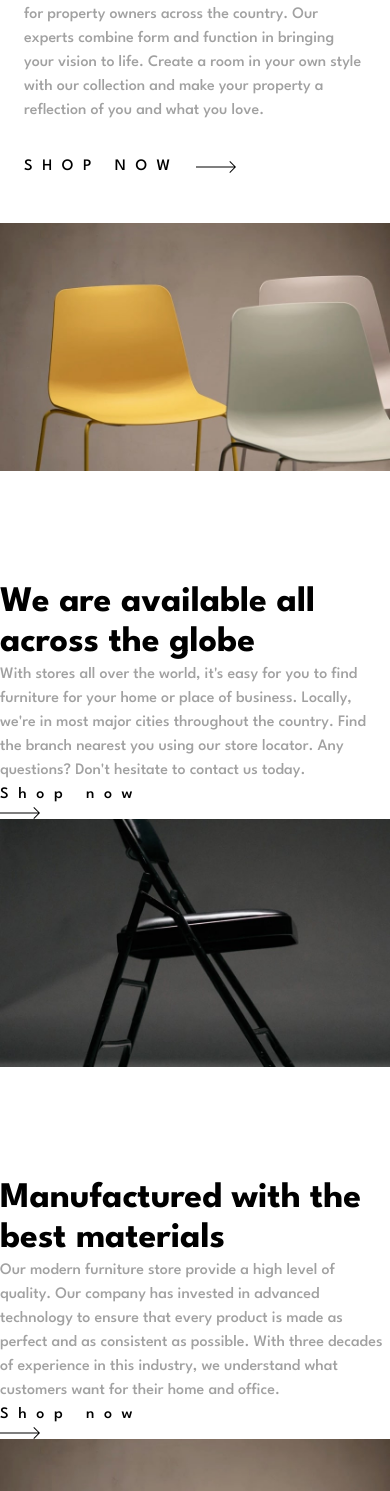
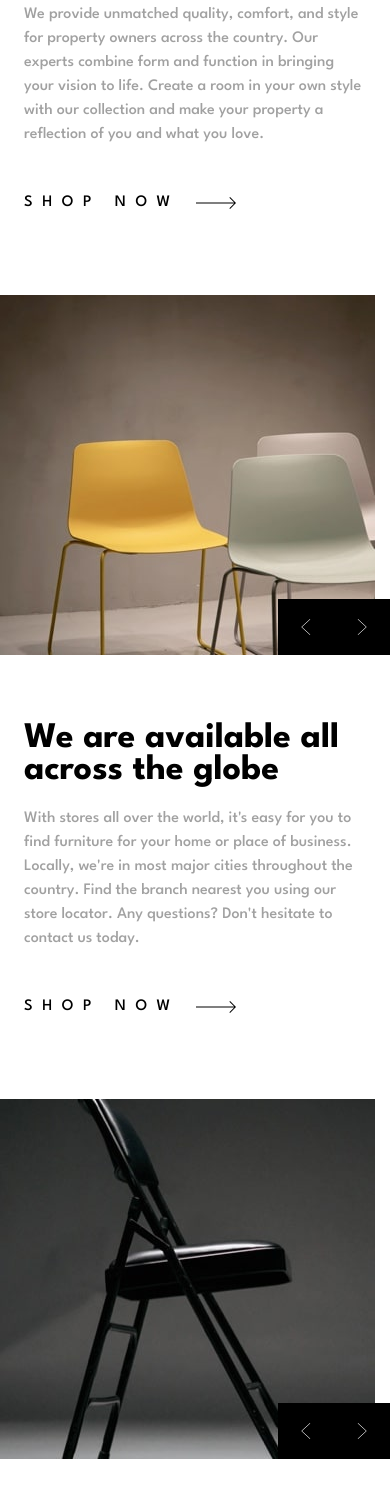
Before and after one commit to Coussecousse/room-homepage-master, a plain HTML site: page index.html in a window 390 px wide. Shown: the part 509-2000 px from the top of the page. Drawn offline with Linux system fonts and the light colour scheme.

Commit message:
mobile style: done

```diff
--- a/index.html
+++ b/index.html
@@ -36,89 +36,101 @@
   </header>
   <main>
     <div class="div-1">
-      <div class="div-1_img first">
+      <div class="div-1_img">
         <picture>
           <source media="(min-width: 1440px)" srcset="./images/desktop-image-hero-1.jpg">
-          <img src="./images/mobile-image-hero-1.jpg" alt="Chair" class="object-cover h-full">
+          <img src="./images/mobile-image-hero-1.jpg" alt="Chair" class="principal">
         </picture>
-        <div class="arrows relative bg-black w-28 h-14 left-full flex items-center">
-          <div class="flex-1"><img src="./images/icon-angle-left.svg" alt="arrow left" class="mx-auto h-4"></div>
-          <div class="flex-1"><img src="./images/icon-angle-right.svg" alt="arrow right" class="mx-auto h-4"></div>
+        <div class="arrows">
+          <div class=""><img src="./images/icon-angle-left.svg" alt="arrow left" class=""></div>
+          <div class=""><img src="./images/icon-angle-right.svg" alt="arrow right" class=""></div>
         </div>
       </div>
-      <div class="paragraph m-6">
-        <h2 class="font-bold text-4xl py-5 leading-8">
+      <div class="paragraph">
+        <h2 class="">
           Discover innovative ways to decorate
         </h2>
-        <p class="leading-6 mb-3">
+        <p class="paragraph__p">
           We provide unmatched quality, comfort, and style for property owners across the country.
           Our experts combine form and function in bringing your vision to life. Create a room in your
           own style with our collection and make your property a reflection of you and what you love.
         </p>
-        <div class="div-1_link py-5 w-screen">
-          <a href="" class="flex">
-            <p class="uppercase w-fit mr-4">Shop now</p>
-            <img src="./images/icon-arrow.svg" alt="arrow" class="h-fit my-auto">
+        <div class="link">
+          <a href="" class="">
+            <p class="">Shop now</p>
+            <img src="./images/icon-arrow.svg" alt="arrow" class="">
           </a>
         </div>
       </div>
+    </div>
+    <div class="div-2">
       <div class="div-1_img second">
-          <img src="./images/desktop-image-hero-2.jpg" alt="Chair">
+        <picture>
+          <source media="(min-width: 1440px)" srcset="./images/desktop-image-hero-2.jpg">
+          <img src="./images/mobile-image-hero-2.jpg" alt="Chair" class="principal">
+        </picture>
+        <div class="arrows">
+          <img src="./images/icon-angle-left.svg" alt="">
+          <img src="./images/icon-angle-right.svg" alt="">
+        </div>
+      </div>
+      <div class="paragraph">
+        <h2 class="">
+          We are available all across the globe
+        </h2>
+        <p class="paragraph__p">
+          With stores all over the world, it's easy for you to find furniture for your home or place of business.
+          Locally, we're in most major cities throughout the country. Find the branch nearest you using our
+          store locator. Any questions? Don't hesitate to contact us today.
+        </p>
+        <div class="link">
+          <a href="">
+            <p>Shop now</p>
+            <img src="./images/icon-arrow.svg" alt="arrow">
+          </a>
+        </div>
+      </div>
+    </div>
+    <div class="div-3">
+      <div class="div-1_img second">
+        <picture>
+          <source media="(min-width: 1440px)" srcset="./images/desktop-image-hero-3.jpg">
+          <img src="./images/mobile-image-hero-3.jpg" alt="Chair" class="principal">
+        </picture>
         <div class="arrows">
           <img src="./images/icon-angle-left.svg" alt="arrow left">
           <img src="./images/icon-angle-right.svg" alt="arrow right">
         </div>
       </div>
         <div class="paragraph">
-          <h2 class="font-bold text-4xl">
-            We are available all across the globe
+          <h2 class="">
+            Manufactured with the best materials
           </h2>
-          <p>
-            With stores all over the world, it's easy for you to find furniture for your home or place of business.
-            Locally, we're in most major cities throughout the country. Find the branch nearest you using our
-            store locator. Any questions? Don't hesitate to contact us today.
+          <p class="paragraph__p">
+            Our modern furniture store provide a high level of quality. Our company has invested in advanced technology
+            to ensure that every product is made as perfect and as consistent as possible. With three decades of
+            experience in this industry, we understand what customers want for their home and office.
           </p>
-          <div class="div-1_link">
+          <div class="link">
             <a href="">
               <p>Shop now</p>
               <img src="./images/icon-arrow.svg" alt="arrow">
             </a>
           </div>
-          <div class="div-1_img second">
-            <img src="./images/desktop-image-hero-3.jpg" alt="Chair">
-            <div class="arrows">
-              <img src="./images/icon-angle-left.svg" alt="arrow left">
-              <img src="./images/icon-angle-right.svg" alt="arrow right">
         </div>
     </div>
+    <div class="last">
+      <img src="./images/image-about-dark.jpg" alt="Black chair">
       <div class="paragraph">
-            <h2 class="font-bold text-4xl">
-              Manufactured with the best materials
-            </h2>
-            <p>
-              Our modern furniture store provide a high level of quality. Our company has invested in advanced technology
-              to ensure that every product is made as perfect and as consistent as possible. With three decades of
-              experience in this industry, we understand what customers want for their home and office.
-            </p>
-            <div class="div-1_link">
-              <a href="">
-                <p>Shop now</p>
-                <img src="./images/icon-arrow.svg" alt="arrow">
-              </a>
-            </div>
-
-    </div>
-    <div class="div-2">
-      <img src="./images/desktop-image-hero-2.jpg" alt="Black chair">
-      <div class="paragraph">
-        <h3>About our furniture</h3>
-        <p>
+        <h3 class="uppercase font-bold text-sm mb-4">About our furniture</h3>
+        <p class="text-gray">
           Our multifunctional collection blends design and function to suit your individual taste.
           Make each room unique, or pick a cohesive theme that best express your interests and what
           inspires you. Find the furniture pieces you need, from traditional to contemporary styles
           or anything in between. Product specialists are available to help you create your dream space.
           </p>
       </div>
+      <img src="./images/image-about-light.jpg" alt="Black chair">
     </div>
   </main>
   <div class="attribution">
--- a/styles.css
+++ b/styles.css
@@ -5,7 +5,7 @@
 :root {
 
     --color-400 : hsl(0,0%, 100%);
-    --color-500 : hsl(0,0%, 63%);
+    --color-500 : #a1a1a1;
     --color-600 : hsl(0, 0%, 27%);
     --color-700 : hsl(0,0%, 0%);
 
@@ -27,12 +27,42 @@
 .div-1_img {
     height: 360px;
 }
+.principal {
+    @apply object-cover h-full;
+}
+.paragraph {
+    @apply m-6 my-12;
+}
+h2 {
+    @apply font-bold text-4xl py-5 leading-8;
+}
 .arrows {
+    @apply relative bg-black w-28 h-14 left-full flex items-center;
     transform: translate(-100%, -100%);
 }
-.paragraph > p {
+.arrows div {
+    @apply flex-1;
+}
+.arrows img {
+    @apply mx-auto h-4;
+}
+.paragraph__p {
+    @apply leading-6 mb-3;
     color: var(--color-500);
 }
-.div-1_link p {
+.link {
+    @apply py-8 w-screen ;
+}
+.link a {
+    @apply flex;
+}
+.link p {
+    @apply uppercase w-fit mr-4;
     letter-spacing: .6em;
 }
+.link img {
+    @apply h-fit my-auto;
+}
+h3 {
+    letter-spacing: .3em;
+}
--- a/tailwind.config.js
+++ b/tailwind.config.js
@@ -2,6 +2,10 @@
 module.exports = {
   content: ["./*.{html, js}"],
   theme: {
+    colors : {
+      'gray' : '#a1a1a1',
+      'black' : 'hsl(0,0%, 0%)',
+    },
     extend: {},
   },
   plugins: [],
```
Also changed, not shown: script.js (added), styles-output.css. Lines whose indentation alone changed are shown as unchanged.
